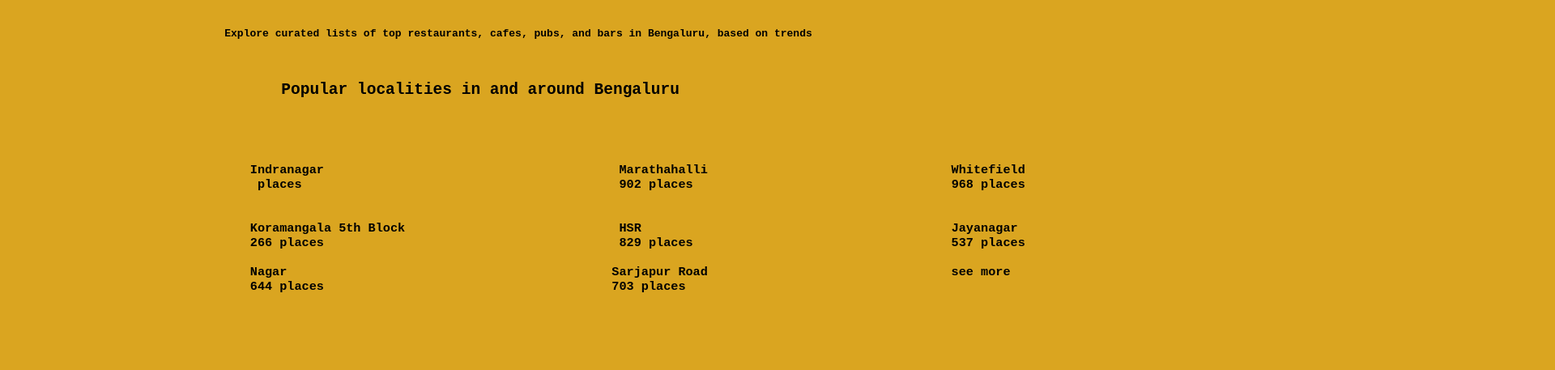
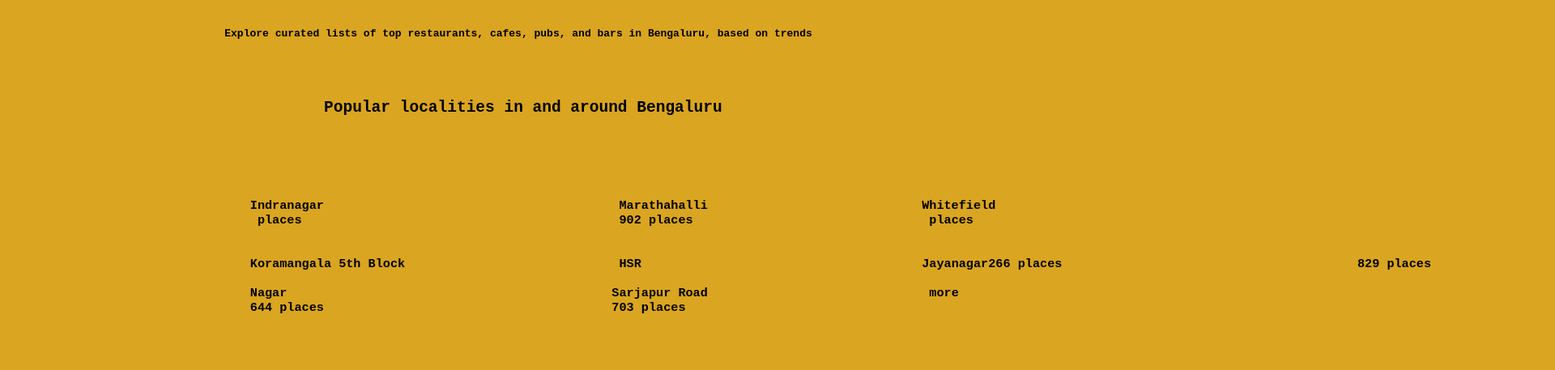
Before and after one commit to MohanDampetla/ZOMATOFIRST, a plain HTML site: page index.html in a window 1280 px wide. Shown: the part 847-1304 px from the top of the page at 81% size, 1920 px wide, since content can reach past the window. Drawn offline with Linux system fonts and the light colour scheme.

Commit message:
Update index.html

```diff
--- a/index.html
+++ b/index.html
@@ -42,7 +42,7 @@
     </h2>
     <h4>
         <pre>
-                          <CENTER>Explore curated lists of top restaurants, cafes, pubs, and bars in Bengaluru, based on trends</CENTER>
+                                 <CENTER>Explore curated lists of top restaurants, cafes, pubs, and bars in Bengaluru, based on trends</CENTER>
         </pre>
 
     </h4>
@@ -51,19 +51,19 @@
 
         <h2>
             <pre>
-                             <b>Popular localities in and around Bengaluru</b>
+                            <CENTER> <b>Popular localities in and around Bengaluru</b></CENTER>
             </pre>
         </h2>
         <br>
 
         <div class="container">
             <h3><pre>
-                                 <b>Indranagar</b>                                       <a> Marathahalli</a>                                 Whitefield
-                                 <b> places</b>                                          <a> 902 places</a>                                   968 places <br>
+                                 <b>Indranagar</b>                                       <a> Marathahalli</a>                             <B >Whitefield</B>
+                                 <b> places</b>                                          <a> 902 places</a>                               <B> places <br></B>
 
-                                 <b>Koramangala 5th Block</b>                            <a> HSR</a>                                          Jayanagar
-                                 <b>266 places</b>                                       <a> 829 places</a>                                   537 places<br>
-                                 <b>Nagar</b>                                            <a>Sarjapur Road </a>                                see more
+                                 <b>Koramangala 5th Block</b>                            <a> HSR</a>                                      <B>Jayanagar</B?
+                                 <b>266 places</b>                                       <a> 829 places</a>                               <B> places<br></B>
+                                 <b>Nagar</b>                                            <a>Sarjapur Road </a>                            <B> more</B>
                                  <b>644 places</b>                                       <a>703 places</a>
             </pre></h3>
         </div>
```
